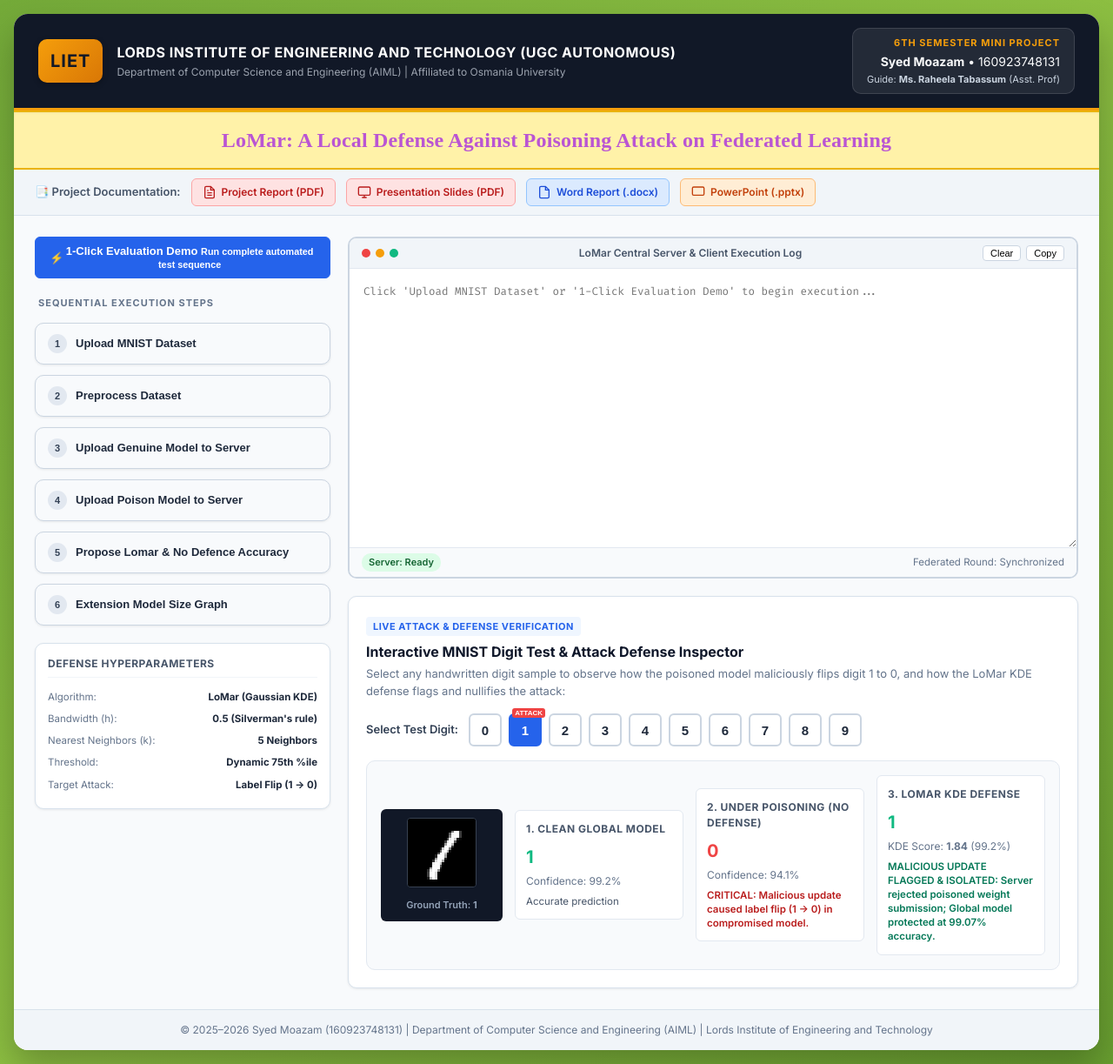
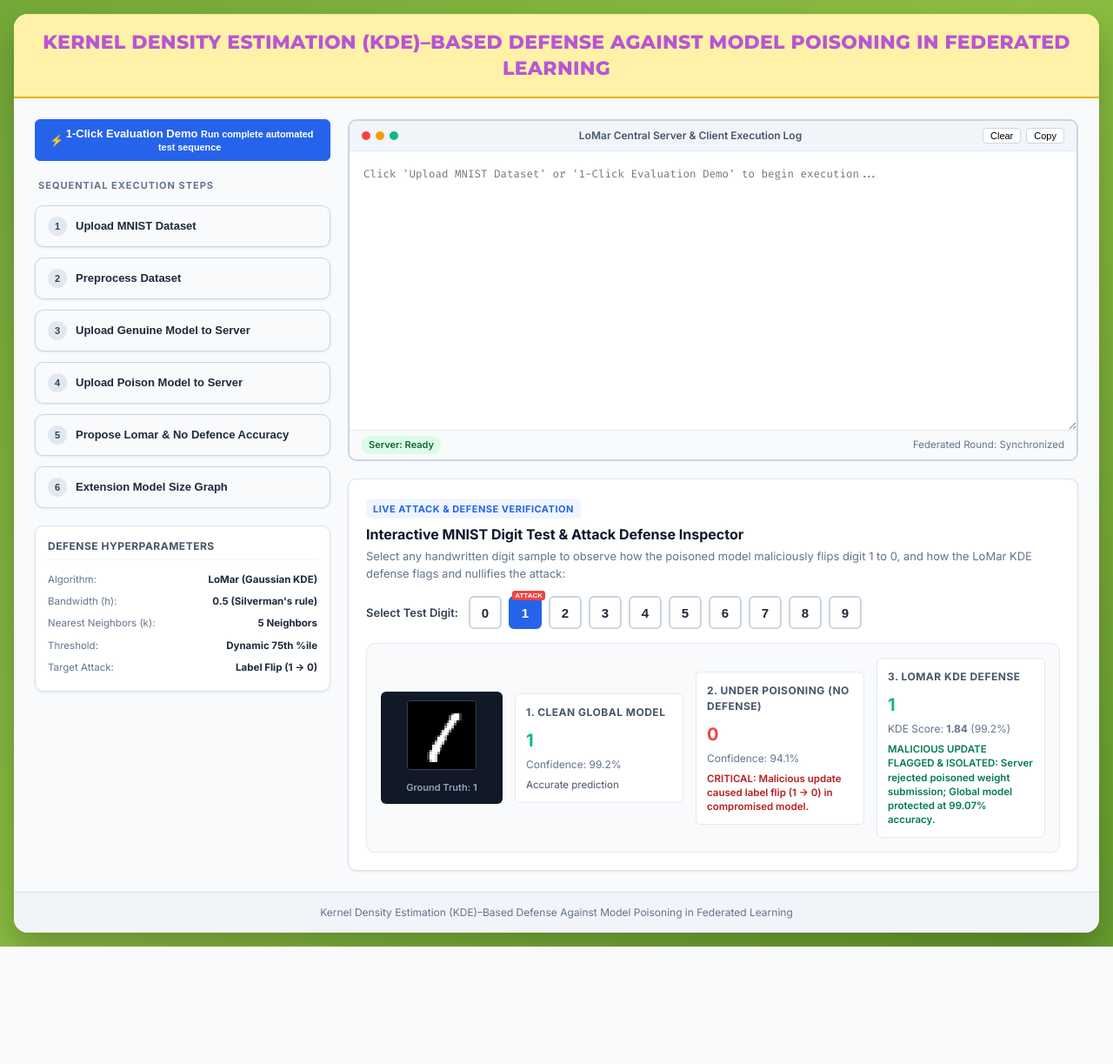
Before and after one commit to syedmoazam02/KDE-Federated-Learning-Defense, a Flask app: page / in a window 1280 px wide. Shown: the whole page at 87% size. After the commit the page ends 1088 px from the top, so only its background shows below. Run offline with Flask 3, Linux system fonts and the light colour scheme.

Commit message:
feat(ui): update website heading to full form Kernel Density Estimation (KDE) and remove all college, student, and report mentions

```diff
--- a/static/css/style.css
+++ b/static/css/style.css
@@ -118,22 +118,23 @@ body {
     color: #cbd5e1;
 }
 
-/* Banner strictly matching original Fig 5.1 & Fig 7.1 */
+/* Banner with KDE Full Form */
 .lomar-title-banner {
     background: #fff2a8;
-    border-top: 2px solid #eab308;
     border-bottom: 2px solid #eab308;
-    padding: 14px 20px;
+    padding: 18px 24px;
     text-align: center;
     box-shadow: inset 0 1px 3px rgba(0,0,0,0.05);
 }
 
 .lomar-title-banner h1 {
-    font-family: 'Times New Roman', Times, serif;
-    font-size: 24px;
-    font-weight: bold;
+    font-family: 'Montserrat', 'Times New Roman', Times, serif;
+    font-size: 22px;
+    font-weight: 800;
     color: #ba55d3;
-    letter-spacing: 0.2px;
+    letter-spacing: 0.3px;
+    line-height: 1.35;
+    text-transform: uppercase;
 }
 
 /* Documentation Quick Links Bar */
--- a/templates/index.html
+++ b/templates/index.html
@@ -3,7 +3,7 @@
 <head>
     <meta charset="UTF-8">
     <meta name="viewport" content="width=device-width, initial-scale=1.0">
-    <title>LoMar: A Local Defense Against Poisoning Attack on Federated Learning</title>
+    <title>Kernel Density Estimation (KDE)–Based Defense Against Model Poisoning in Federated Learning</title>
     <!-- Google Fonts -->
     <link rel="preconnect" href="https://fonts.googleapis.com">
     <link rel="preconnect" href="https://fonts.gstatic.com" crossorigin>
@@ -14,46 +14,9 @@
 </head>
 <body>
     <div class="app-wrapper">
-        <!-- Academic Header Bar -->
-        <header class="academic-header">
-            <div class="college-brand">
-                <div class="college-logo-badge">LIET</div>
-                <div class="college-info">
-                    <h2>LORDS INSTITUTE OF ENGINEERING AND TECHNOLOGY (UGC AUTONOMOUS)</h2>
-                    <p>Department of Computer Science and Engineering (AIML) | Affiliated to Osmania University</p>
-                </div>
-            </div>
-            <div class="author-badge">
-                <div class="author-title">6th Semester Mini Project</div>
-                <div class="author-name"><strong>Syed Moazam</strong> &bull; 160923748131</div>
-                <div class="author-guide">Guide: <strong>Ms. Raheela Tabassum</strong> (Asst. Prof)</div>
-            </div>
-        </header>
-
-        <!-- Main Banner matching Fig 5.1 & Fig 7.1 in Report -->
+        <!-- Main Heading Banner with Full Form of KDE for Model Poisoning -->
         <div class="lomar-title-banner">
-            <h1>LoMar: A Local Defense Against Poisoning Attack on Federated Learning</h1>
-        </div>
-
-        <!-- Documentation Quick Links Bar -->
-        <div class="docs-toolbar">
-            <span class="docs-label">📑 Project Documentation:</span>
-            <a href="/docs/KDE_Defense_Federated_Learning_Report.pdf" target="_blank" class="doc-btn pdf-btn" id="btn-doc-pdf">
-                <svg width="16" height="16" viewBox="0 0 24 24" fill="none" stroke="currentColor" stroke-width="2"><path d="M14 2H6a2 2 0 0 0-2 2v16a2 2 0 0 0 2 2h12a2 2 0 0 0 2-2V8z"></path><polyline points="14 2 14 8 20 8"></polyline><line x1="16" y1="13" x2="8" y2="13"></line><line x1="16" y1="17" x2="8" y2="17"></line><polyline points="10 9 9 9 8 9"></polyline></svg>
-                Project Report (PDF)
-            </a>
-            <a href="/docs/KDE_Defense_Federated_Learning_Presentation.pdf" target="_blank" class="doc-btn pdf-btn" id="btn-ppt-pdf">
-                <svg width="16" height="16" viewBox="0 0 24 24" fill="none" stroke="currentColor" stroke-width="2"><rect x="2" y="3" width="20" height="14" rx="2" ry="2"></rect><line x1="8" y1="21" x2="16" y2="21"></line><line x1="12" y1="17" x2="12" y2="21"></line></svg>
-                Presentation Slides (PDF)
-            </a>
-            <a href="/docs/KDE_Defense_Federated_Learning_Report.docx" class="doc-btn docx-btn" id="btn-doc-word">
-                <svg width="16" height="16" viewBox="0 0 24 24" fill="none" stroke="currentColor" stroke-width="2"><path d="M14 2H6a2 2 0 0 0-2 2v16a2 2 0 0 0 2 2h12a2 2 0 0 0 2-2V8z"></path><polyline points="14 2 14 8 20 8"></polyline></svg>
-                Word Report (.docx)
-            </a>
-            <a href="/docs/KDE_Defense_Federated_Learning_Presentation.pptx" class="doc-btn pptx-btn" id="btn-ppt-pptx">
-                <svg width="16" height="16" viewBox="0 0 24 24" fill="none" stroke="currentColor" stroke-width="2"><rect x="2" y="3" width="20" height="14" rx="2" ry="2"></rect></svg>
-                PowerPoint (.pptx)
-            </a>
+            <h1>Kernel Density Estimation (KDE)–Based Defense Against Model Poisoning in Federated Learning</h1>
         </div>
 
         <!-- Main Body Grid Layout -->
@@ -183,7 +146,7 @@
 
         <!-- Footer -->
         <footer class="app-footer">
-            <p>&copy; 2025–2026 Syed Moazam (160923748131) | Department of Computer Science and Engineering (AIML) | Lords Institute of Engineering and Technology</p>
+            <p>Kernel Density Estimation (KDE)–Based Defense Against Model Poisoning in Federated Learning</p>
         </footer>
     </div>
 
```
